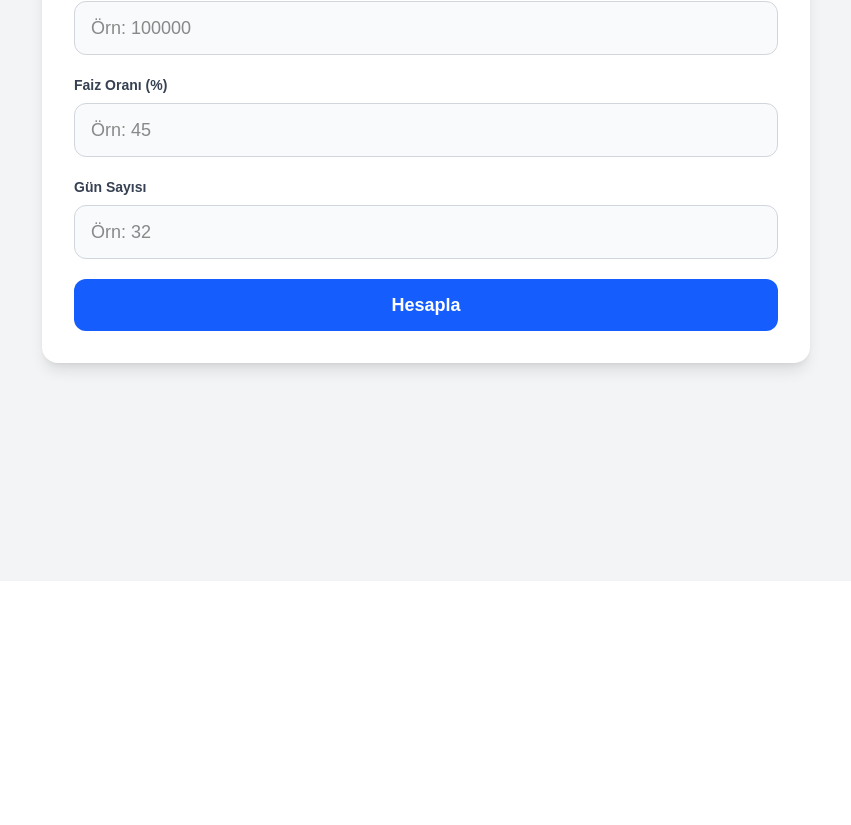
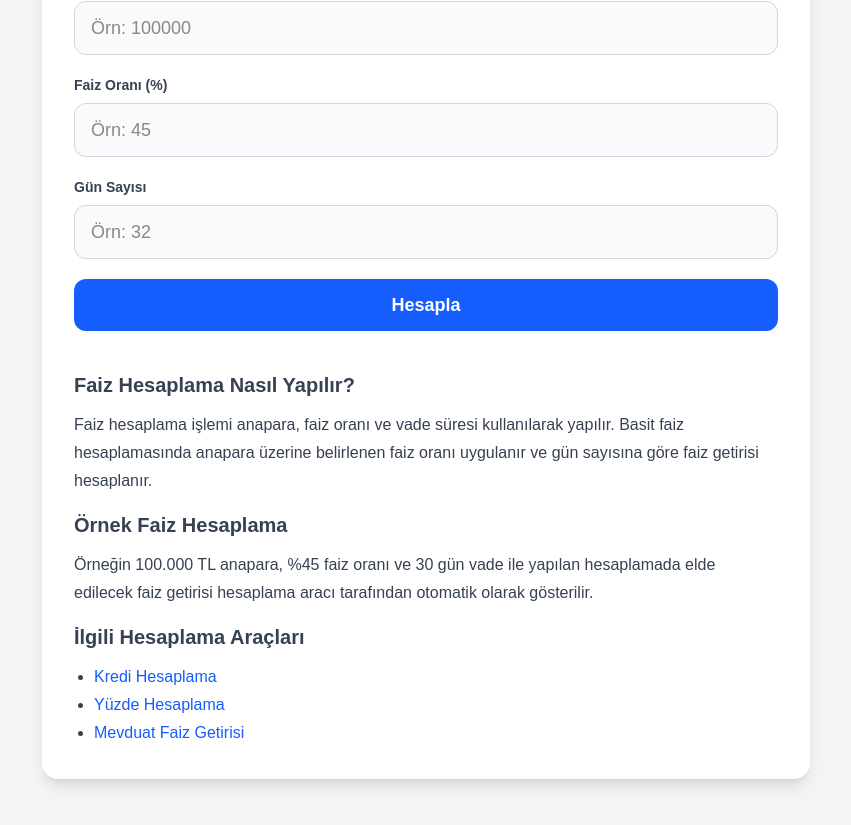
Before and after one commit to erkanckr455/kolayhesapla, a Next.js app: page /faiz-hesaplama in a window 1280 px wide. Shown: the part 279-1104 px from the top of the page, without its empty margins (214-1065 px from the left). Before the commit the page ends 860 px from the top, so only its background shows below. Built offline with nearby package versions, Linux system fonts and the light colour scheme.

Commit message:
Faiz hesaplama SEO eklendi

```diff
--- a/app/faiz-hesaplama/page.tsx
+++ b/app/faiz-hesaplama/page.tsx
@@ -84,6 +84,41 @@ export default function Page() {
           </div>
         </div>
       )}
+
+      <div className="mt-10 text-gray-700 leading-7">
+
+        <h2 className="text-xl font-semibold mb-3">
+          Faiz Hesaplama Nasıl Yapılır?
+        </h2>
+
+        <p className="mb-4">
+          Faiz hesaplama işlemi anapara, faiz oranı ve vade süresi
+          kullanılarak yapılır. Basit faiz hesaplamasında anapara üzerine
+          belirlenen faiz oranı uygulanır ve gün sayısına göre faiz getirisi
+          hesaplanır.
+        </p>
+
+        <h2 className="text-xl font-semibold mb-3">
+          Örnek Faiz Hesaplama
+        </h2>
+
+        <p className="mb-4">
+          Örneğin 100.000 TL anapara, %45 faiz oranı ve 30 gün vade ile
+          yapılan hesaplamada elde edilecek faiz getirisi hesaplama
+          aracı tarafından otomatik olarak gösterilir.
+        </p>
+
+        <h2 className="text-xl font-semibold mb-3">
+          İlgili Hesaplama Araçları
+        </h2>
+
+        <ul className="list-disc ml-5">
+          <li><a href="/kredi-hesaplama" className="text-blue-600">Kredi Hesaplama</a></li>
+          <li><a href="/yuzde-hesaplama" className="text-blue-600">Yüzde Hesaplama</a></li>
+          <li><a href="/mevduat-faiz-hesaplama" className="text-blue-600">Mevduat Faiz Getirisi</a></li>
+        </ul>
+
+      </div>
     </CalculatorLayout>
   )
 }
```
